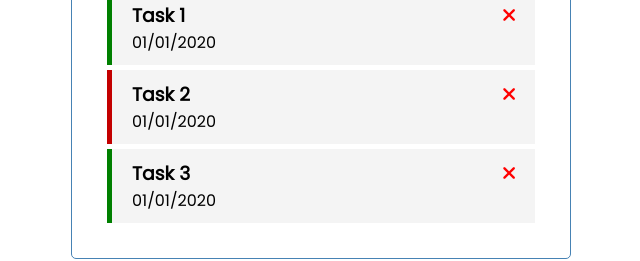
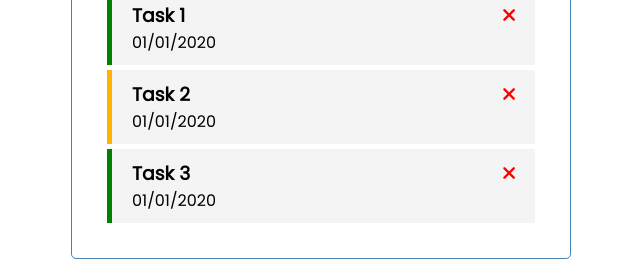
Before and after one commit to IYED-LH/vue-todo, a Vue app: page / in a window 1280 px wide. Shown: the part 143-404 px from the top of the page, without its empty margins (319-959 px from the left). Built offline with nearby package versions, Linux system fonts and the light colour scheme.

Commit message:
completed tags

```diff
--- a/src/App.vue
+++ b/src/App.vue
@@ -1,7 +1,9 @@
 <template>
 <div class="container">
 <Header/>
-<Tasks :tasks="tasks"/>
+
+<Tasks @completed="completedTask"  @delete="deleteTask" :tasks="tasks"/>
+
 </div>
 </template>
 
@@ -19,6 +21,23 @@ export default {
       tasks: []
     }
   },
+
+  methods: {
+    deleteTask(id) {
+      if (confirm('Are you sure you want to delete this task?'))
+      {
+      this.tasks = this.tasks.filter((task) => task.id !== id)
+    }
+   },
+
+    completedTask(id) {
+      this.tasks = this.tasks.map((task) => { (task.id === id) ?
+        task.completed = !task.completed : ''
+        return task
+      })
+    }
+ },
+
   created() {
     this.tasks = [
       {
@@ -43,6 +62,7 @@ export default {
   },
 }
 </script>
+
 
 <style>
 @import url('https://fonts.googleapis.com/css2?family=Poppins:wght@300;400&display=swap');
--- a/src/components/Task.vue
+++ b/src/components/Task.vue
@@ -1,8 +1,8 @@
 <template>
-<div :class= "[task.completed ? 'done' : 'undone', 'task']">
+<div @dblclick="$emit('completed',(task.id))"  :class= "[task.completed ? 'done' : 'undone', 'task']">
 
 <h3>{{task.title}}
-<i class="fas fa-times"></i>
+<i  @click="$emit('delete', (task.id))" class="fas fa-times"></i>
 </h3>
 
 <p>{{task.Date}}</p>
@@ -14,10 +14,10 @@
 
 export default {
   name: 'Task',
-    props: {
-        task: Object,
+  props: {
+      task: Object,
     },
-}
+  }
 
 </script>
 
@@ -37,7 +37,7 @@ export default {
 }
 
 .undone {
-  border-left: 5px solid rgb(195, 0, 0);
+  border-left: 5px solid rgb(255, 179, 0);
 }
 
 .task h3 {
--- a/src/components/Tasks.vue
+++ b/src/components/Tasks.vue
@@ -1,6 +1,7 @@
 <template>
 <div :key="task.id"  v-for="task in tasks" >
-  <Task :task="task" />
+
+  <Task @completed="$emit('completed', (task.id))"  @delete="$emit('delete', task.id)" :task="task" />
 
 </div>
 </template>
@@ -15,5 +16,6 @@ export default{
     components: {
         Task,
     },
+    emits: ['delete'],
 }
 </script>
```
